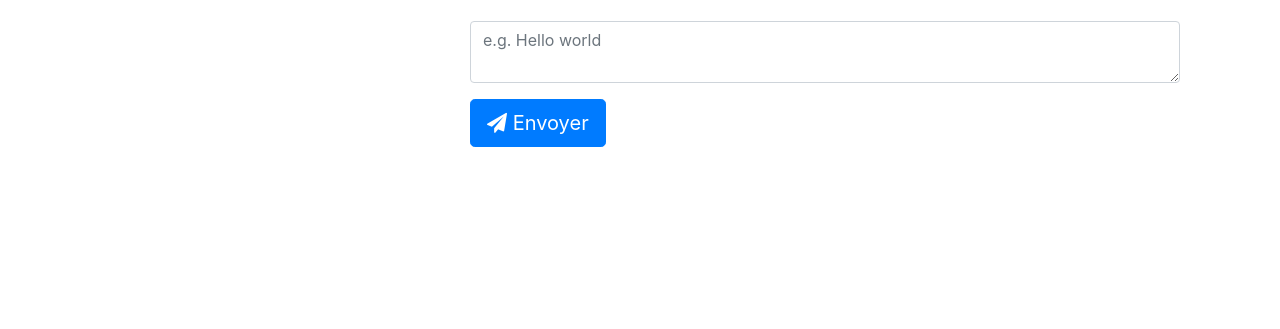
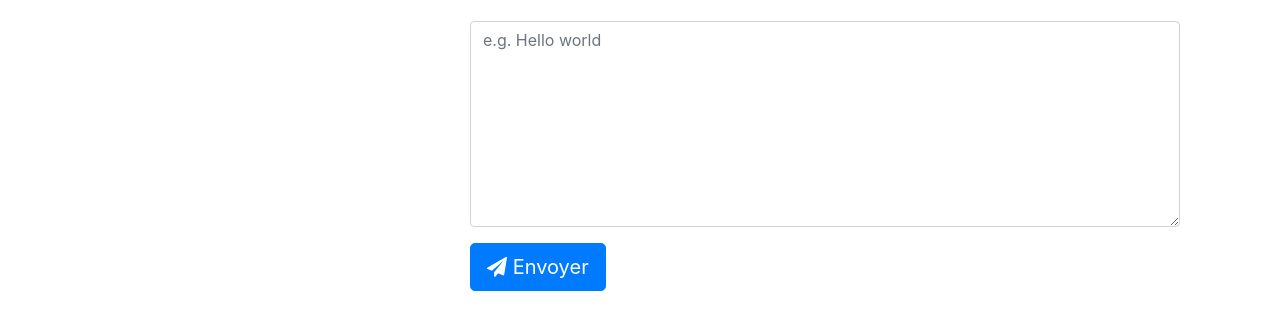
Before and after one commit to abdelalielbahloul/Chat-app, a website: page index.html in a window 1280 px wide. Shown: the part 75-404 px from the top of the page. Drawn offline with nearby package versions, Linux system fonts and the light colour scheme; files whose address does not match are found by name.

Commit message:
add proprety row to textarea

```diff
--- a/index.html
+++ b/index.html
@@ -24,7 +24,7 @@
                     <ul id="chat" class="list-group"></ul>
                 </div>
                 <form onsubmit="return false" id="messageForm">
-                    <textarea class="textarea form-control" id="message" placeholder="e.g. Hello world"></textarea>
+                    <textarea class="textarea form-control" id="message" rows="8" placeholder="e.g. Hello world"></textarea>
                     <button type="submit" class="btn btn-primary mt-3 btn-lg" id="btnSend"><i class="fa fa-send"></i> Envoyer</button>
                 </form>
             </div>
```
